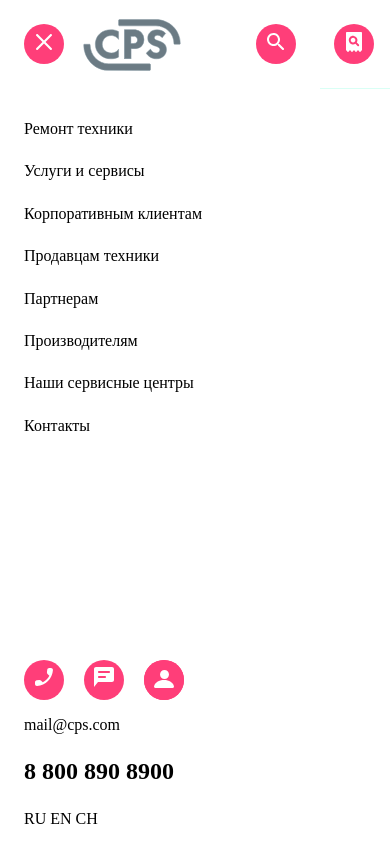
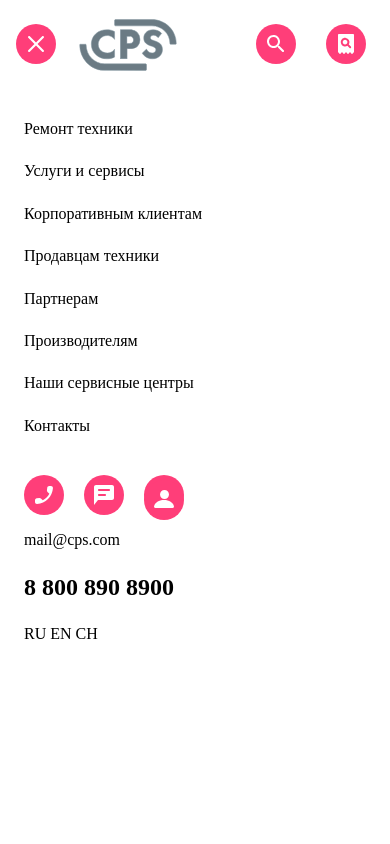
Before and after one commit to YurinskiyMaxim/Test-Site, a website built with Vite: page index.html in a window 390 px wide. Both pictures are taken after a click on the button 44 px from the left and 44 px from the top of the page. Built offline with nearby package versions, Linux system fonts and the light colour scheme.

Commit message:
common update

```diff
--- a/index.html
+++ b/index.html
@@ -2,7 +2,7 @@
 <html lang="en">
   <head>
     <meta charset="UTF-8" />
-    <link rel="stylesheet" href="./styles/style.scss" />
+    <link rel="stylesheet" href="styles/style.scss" />
     <link rel="stylesheet" href="node_modules/normalize.css/normalize.css" />
     <meta name="viewport" content="width=device-width, initial-scale=1.0" />
     <title>Test Site</title>
--- a/package.json
+++ b/package.json
@@ -13,6 +13,7 @@
     "vite": "^5.4.1"
   },
   "dependencies": {
+    "node-sass": "^9.0.0",
     "normalize.css": "^8.0.1",
     "swiper": "^11.1.14"
   }
--- /dev/null
+++ b/styles/Colors.scss
@@ -0,0 +1,4 @@
+$icon--color:#ff3e79;
+$square--color:#eaeaea;
+$seporator--color: #d9fff5;
+$herobox__menu--color:#41F6D7;
--- a/styles/style.scss
+++ b/styles/style.scss
@@ -1,4 +1,6 @@
 @import "./variables.scss";
+
+@import "./Colors.scss";
 
 #app {
   display: flex;
@@ -31,20 +33,22 @@
   align-items: center;
   justify-content: space-between;
   height: 88px;
+  max-height: 88px;
   @media (min-width: $desktop-width) {
     display: flex;
-  align-items: center;
-  justify-content: space-between;
-  height: 88px;
+    align-items: center;
+    justify-content: space-between;
+    height: 88px;
   }
 }
 .burger__close {
-  margin-left: 24px;
+  margin-left: 16px;
   height: 40px;
   width: 40px;
+  padding-top: $icon--padding;
   border: none;
   border-radius: 100%;
-  background-color: #ff3e79;
+  background-color: $icon--color;
   @media (min-width: $desktop-width) {
     display: none;
   }
@@ -62,7 +66,8 @@
   width: 40px;
   border: none;
   border-radius: 100%;
-  background-color: #ff3e79;
+  background-color: $icon--color;
+  padding-top: $icon--padding;
   margin-right: 24px;
 }
 .main__menu--text {
@@ -74,7 +79,10 @@
   row-gap: 24px;
 }
 .main__menu--support{
-  margin-top: auto;
+  @media (min-width: $desktop-width) {
+    margin-top: auto;
+  }
+
 }
 .main__menu--icons {
   display: flex;
@@ -88,7 +96,8 @@
 .main__menu--call {
   justify-content: center;
   align-items: center;
-  background-color: #ff3e79;
+  background-color: $icon--color;
+  padding-top: $icon--padding;
   width: 40px;
   height: 40px;
   border-radius: 100%;
@@ -97,7 +106,8 @@
 .main__menu--chat {
   justify-content: center;
   align-items: center;
-  background-color: #ff3e79;
+  background-color: $icon--color;
+  padding-top: $icon--padding;
   width: 40px;
   height: 40px;
   border-radius: 100%;
@@ -107,7 +117,8 @@
   padding: 0%;
   justify-content: center;
   align-items: center;
-  background-color: #ff3e79;
+  background-color: $icon--color;
+  padding-top: $icon--padding;
   max-width: 40px;
   max-height: 40px;
   border-radius: 100%;
@@ -160,8 +171,9 @@
   width: 40px;
   border: none;
   border-radius: 100%;
-  background-color: #ff3e79;
-  margin-left: 24px;
+  background-color: $icon--color;
+  padding-top: $icon--padding;
+  margin-left: 16px;
   max-width: 40px;
   max-height: 40px;
   justify-content: center;
@@ -173,7 +185,7 @@
   @media (min-width: $tablet-width) {
     width: 2px;
     height: 32px;
-    background-color: #eaeaea;
+    background-color: $square--color;
     display: flex;
   }
 }
@@ -182,13 +194,14 @@
   border: none;
   max-width: 97px;
   max-height: 51px;
+  padding: auto;
   justify-content: center;
-  align-items: center;
+  margin-bottom: 2px;
 }
 #square {
   width: 2px;
   height: 32px;
-  background-color: #eaeaea;
+  background-color: $square--color;
   display: flex;
   margin-top: 30px;
   @media (min-width: $tablet-width) {
@@ -202,7 +215,7 @@
     display: flex;
     width: 2px;
     height: 32px;
-    background-color: #eaeaea;
+    background-color: $square--color;
   }
 }
 .header__support--icon {
@@ -210,19 +223,21 @@
   width: 40px;
   border-radius: 100%;
   border: none;
-  background-color: #ff3e79;
+  background-color: $icon--color;
+  padding-top: $icon--padding;
   max-width: 40px;
   max-height: 40px;
   justify-content: center;
   align-items: center;
 }
 .header__search {
-  margin: 0 16px 0 0;
+  margin: 0 24px 0 0;
   height: 40px;
   width: 40px;
   border-radius: 100%;
   border: none;
-  background-color: #ff3e79;
+  background-color: $icon--color;
+  padding-top: $icon--padding;
   max-width: 40px;
   max-height: 40px;
   justify-content: center;
@@ -231,7 +246,7 @@
 .header__separation {
   width: 100vw;
   height: 1px;
-  --shadow__color: #d9fff5;
+  --shadow__color: $seporator--color;
   background-color: var(--shadow__color);
   @media (min-width: $desktop-width) {
     display: none;
@@ -250,7 +265,8 @@
 .header__call {
   justify-content: center;
   align-items: center;
-  background-color: #ff3e79;
+  background-color: $icon--color;
+  padding-top: $icon--padding;
   width: 40px;
   height: 40px;
   border-radius: 100%;
@@ -259,7 +275,8 @@
 .header__chat {
   justify-content: center;
   align-items: center;
-  background-color: #ff3e79;
+  background-color: $icon--color;
+  padding-top: $icon--padding;
   width: 40px;
   height: 40px;
   border-radius: 100%;
@@ -269,7 +286,7 @@
   padding: 0%;
   justify-content: center;
   align-items: center;
-  background-color: #ff3e79;
+  background-color: $icon--color;
   max-width: 40px;
   max-height: 40px;
   border-radius: 100%;
@@ -312,7 +329,7 @@
   margin: 16px 0 0 2px;
   width: 4px;
   height: 40px;
-  background-color: #41f6d7;
+  background-color: $herobox__menu--color;
   border-radius: 4px;
   @media (min-width: $desktop-width) {
     display: flex;
--- a/styles/variables.scss
+++ b/styles/variables.scss
@@ -2,3 +2,6 @@
 $tablet-width: 768px;
 
 $desktop-width: 1120px;
+
+
+$icon--padding: 5px;
```
Also changed, not shown: 1 other file.
